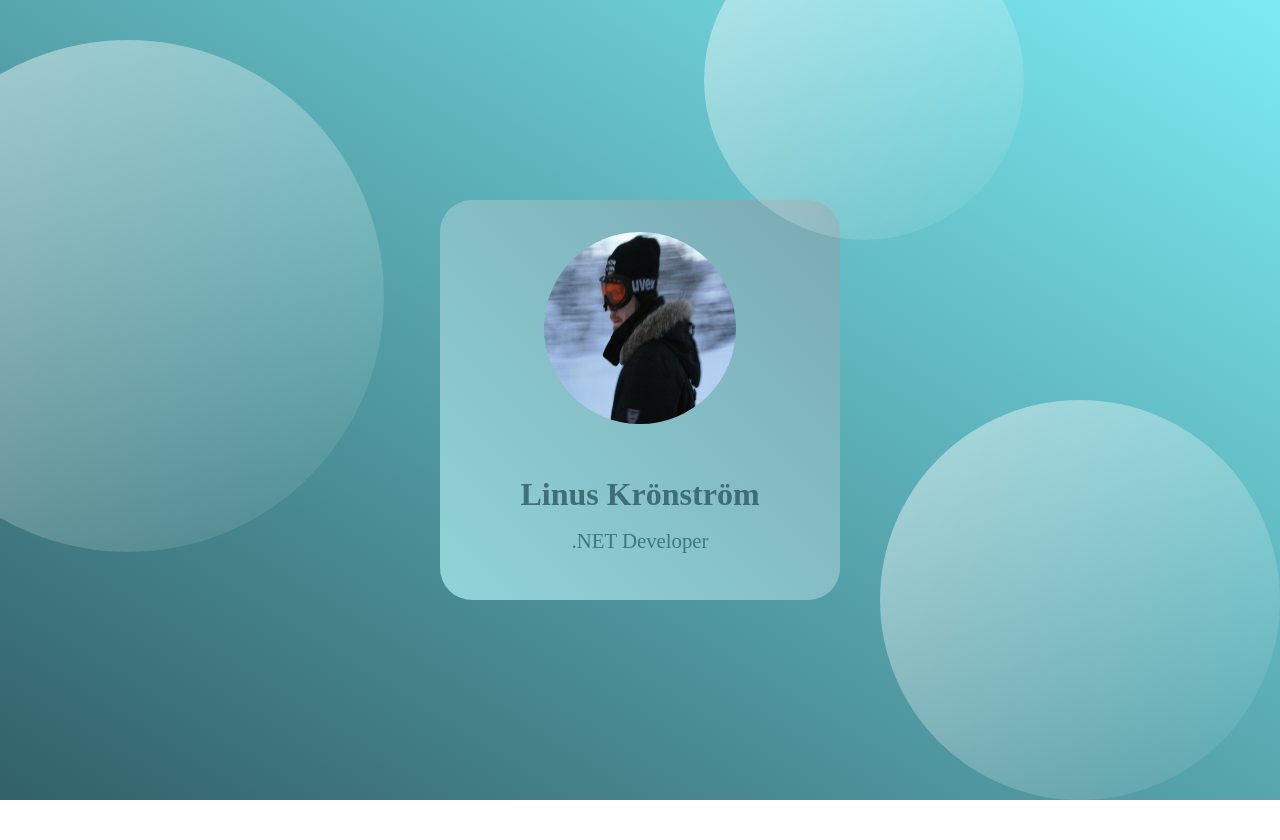
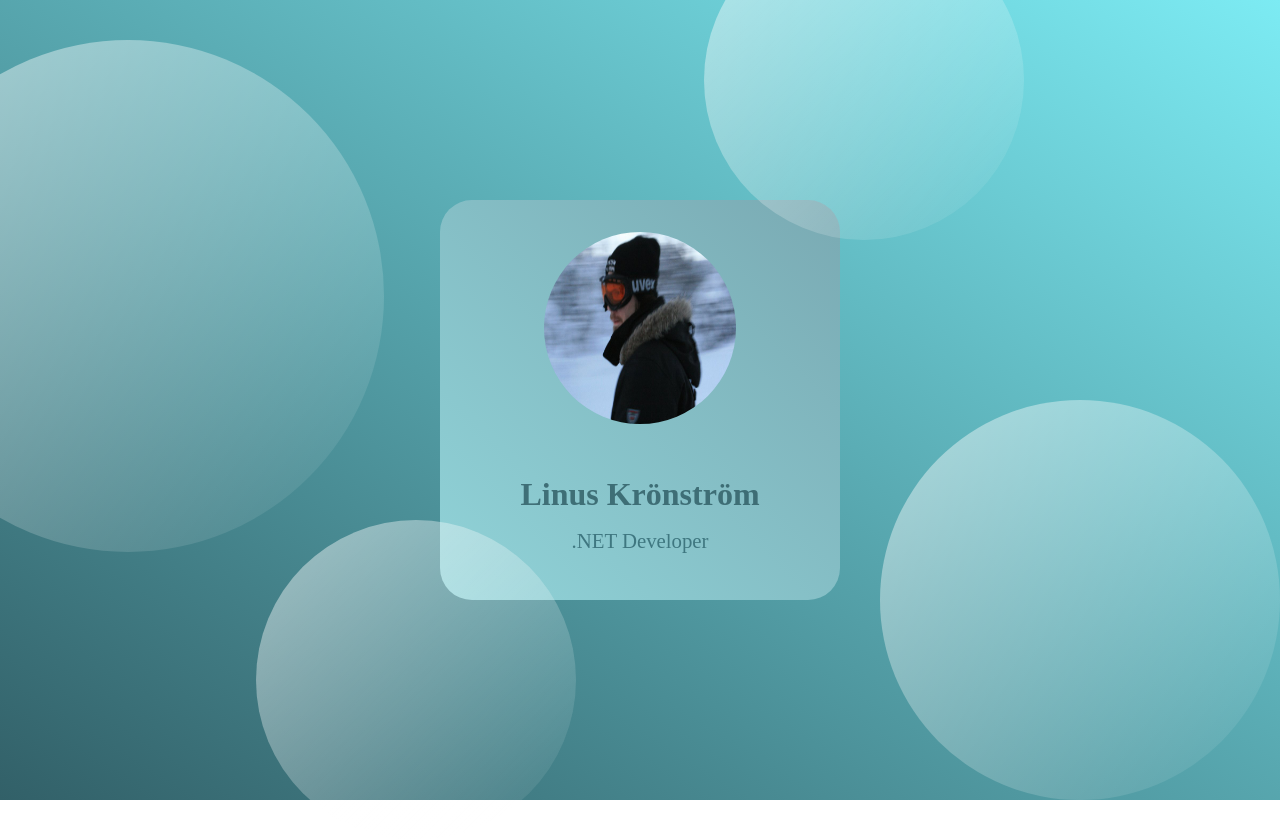
Before and after one commit to pops-git/LinusKronstrom, a plain HTML site: page index.html in a window 1280 px wide. Before the commit the page ends 800 px from the top, so only its background shows below. Drawn offline with Linux system fonts and the light colour scheme.

Commit message:
added another circle

```diff
--- a/index.html
+++ b/index.html
@@ -33,5 +33,6 @@
     <div class="circle1"></div>
     <div class="circle2"></div>
     <div class="circle3"></div>
+    <div class="circle4"></div>
 </body>
 </html>
--- a/styles.css
+++ b/styles.css
@@ -25,7 +25,8 @@ main {
 /* circles */
 .circle1,
 .circle2,
-.circle3 {
+.circle3,
+.circle4 {
   background: white;
   background: linear-gradient(
     to right bottom,
@@ -52,6 +53,12 @@ main {
   width: 20rem;
   top: -10%;
   left: 55%;
+}
+.circle4 {
+  height: 20rem;
+  width: 20rem;
+  top: 65%;
+  left: 20%;
 }
 img {
   width: 12rem;
```
